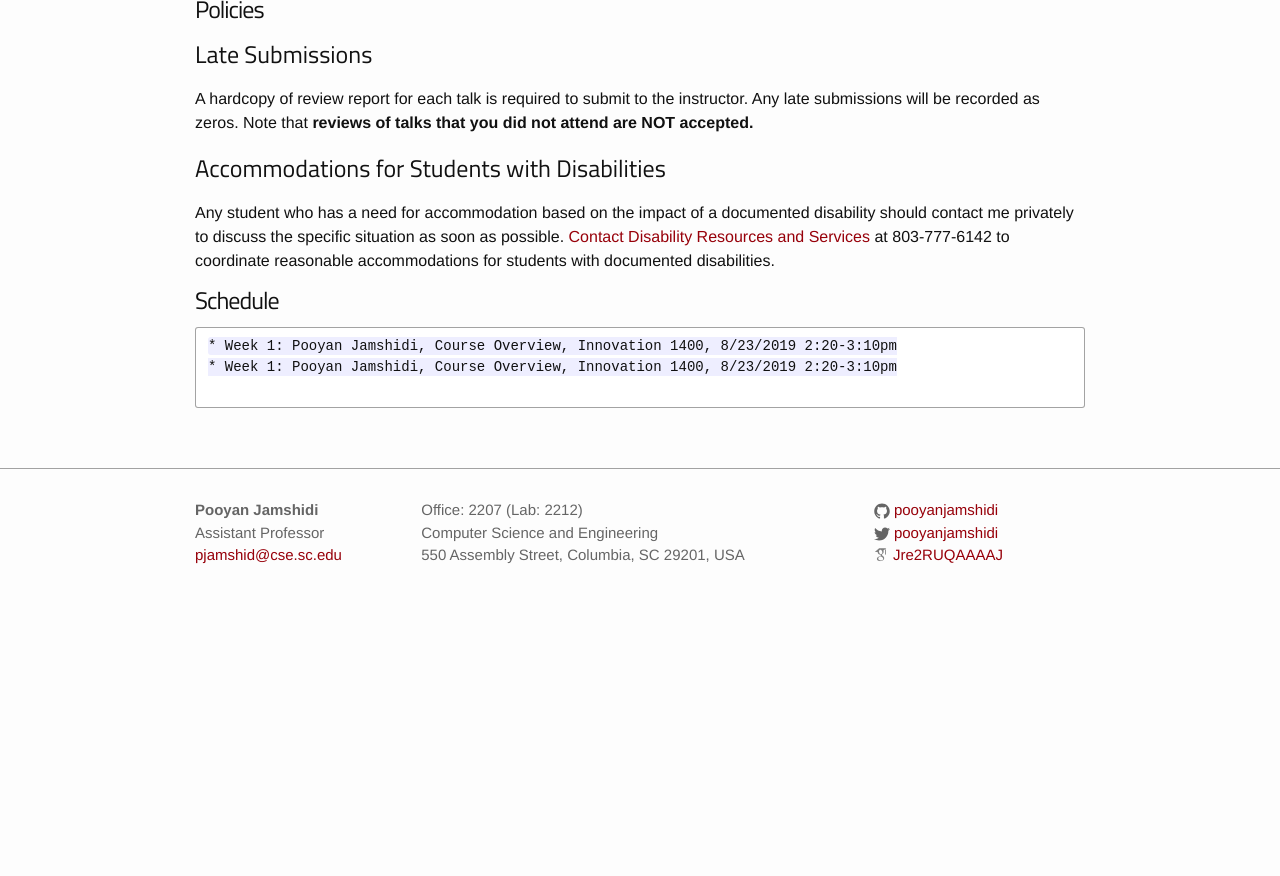
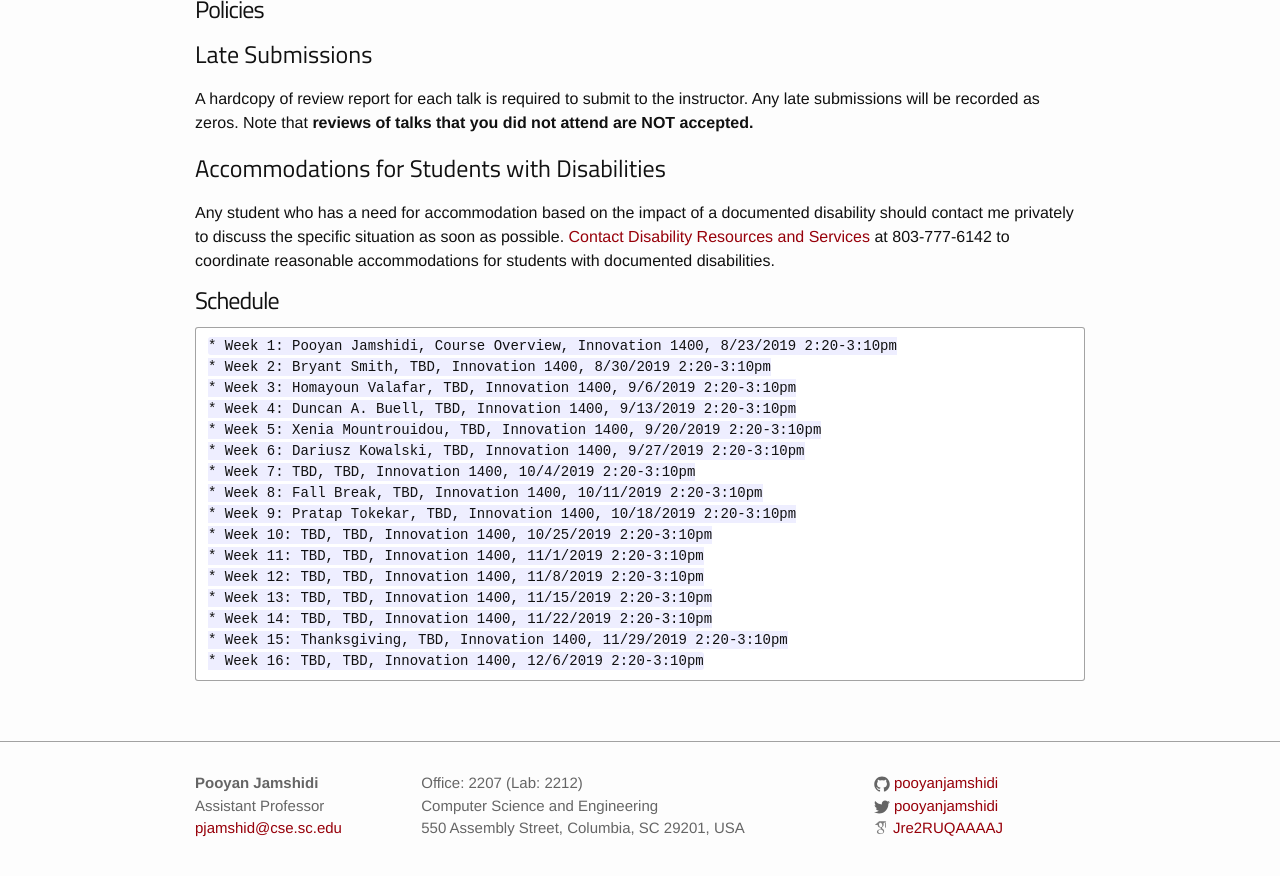
Before and after one commit to pooyanjamshidi/pooyanjamshidi.github.io, a Jekyll site: the page built from pages/csce791.md, in a window 1280 px wide and 900 px high, scrolled down 664 px. Shown: the top 876 px of the window. Built offline with Jekyll 4.4.1, drawn with Linux system fonts in a browser that asks for light colours; some web fonts are replaced; our own code applies the rules of GitHub Pages for plain Markdown files; before the commit the page ends 1291 px from its top, so only the background shows below that.

Commit message:
added schedule of csce791

````diff
--- a/pages/csce791.md
+++ b/pages/csce791.md
@@ -39,6 +39,19 @@ Any student who has a need for accommodation based on the impact of a documented
 
 ```
 * Week 1: Pooyan Jamshidi, Course Overview, Innovation 1400, 8/23/2019 2:20-3:10pm
-* Week 1: Pooyan Jamshidi, Course Overview, Innovation 1400, 8/23/2019 2:20-3:10pm
-
+* Week 2: Bryant Smith, TBD, Innovation 1400, 8/30/2019 2:20-3:10pm
+* Week 3: Homayoun Valafar, TBD, Innovation 1400, 9/6/2019 2:20-3:10pm
+* Week 4: Duncan A. Buell, TBD, Innovation 1400, 9/13/2019 2:20-3:10pm
+* Week 5: Xenia Mountrouidou, TBD, Innovation 1400, 9/20/2019 2:20-3:10pm
+* Week 6: Dariusz Kowalski, TBD, Innovation 1400, 9/27/2019 2:20-3:10pm
+* Week 7: TBD, TBD, Innovation 1400, 10/4/2019 2:20-3:10pm
+* Week 8: Fall Break, TBD, Innovation 1400, 10/11/2019 2:20-3:10pm
+* Week 9: Pratap Tokekar, TBD, Innovation 1400, 10/18/2019 2:20-3:10pm
+* Week 10: TBD, TBD, Innovation 1400, 10/25/2019 2:20-3:10pm
+* Week 11: TBD, TBD, Innovation 1400, 11/1/2019 2:20-3:10pm
+* Week 12: TBD, TBD, Innovation 1400, 11/8/2019 2:20-3:10pm
+* Week 13: TBD, TBD, Innovation 1400, 11/15/2019 2:20-3:10pm
+* Week 14: TBD, TBD, Innovation 1400, 11/22/2019 2:20-3:10pm
+* Week 15: Thanksgiving, TBD, Innovation 1400, 11/29/2019 2:20-3:10pm
+* Week 16: TBD, TBD, Innovation 1400, 12/6/2019 2:20-3:10pm
 ```
````
Also changed, not shown: pages/teaching.md (+1 -0 lines).
